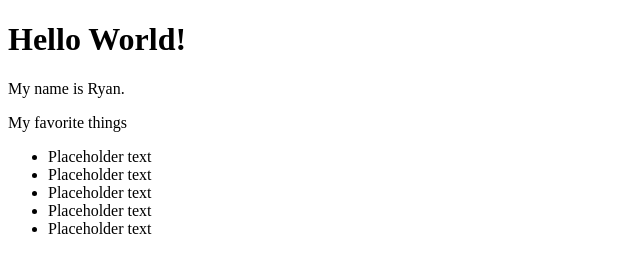
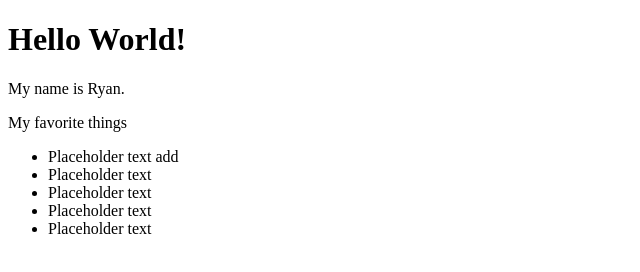
Before and after one commit to rrt2335/day-1, a plain HTML site: page index.html in a window 1280 px wide. Shown: the full height of the page, 0-640 px from the left. Drawn offline with Linux system fonts and the light colour scheme.

Commit message:
Testing changes

```diff
--- a/index.html
+++ b/index.html
@@ -12,7 +12,7 @@
     <p>My name is Ryan.</p>
     <p>My favorite things</p>
     <ul>
-        <li>Placeholder text</li>
+        <li>Placeholder text add</li>
         <li>Placeholder text</li>
         <li>Placeholder text</li>
         <li>Placeholder text</li>
```
